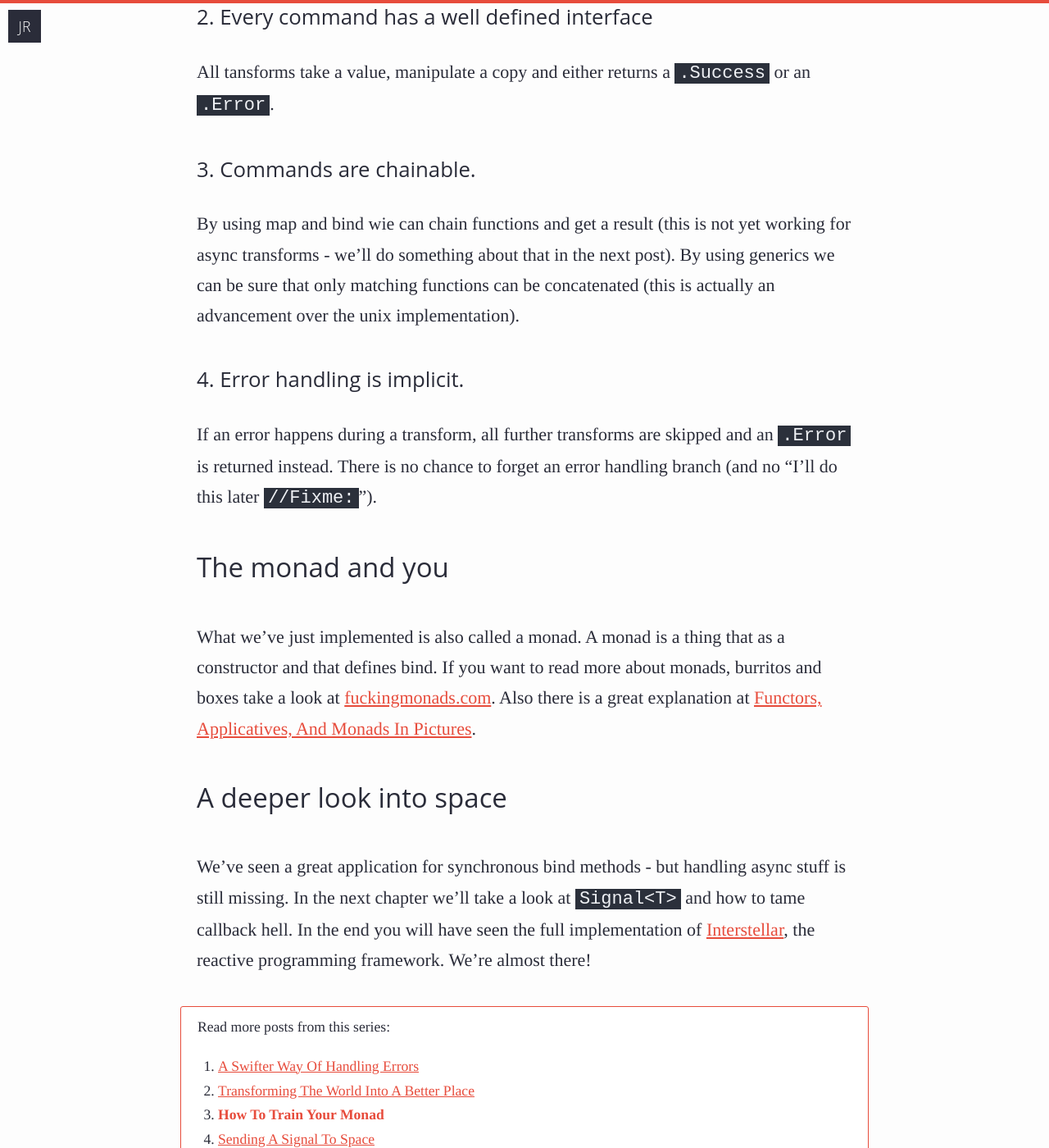
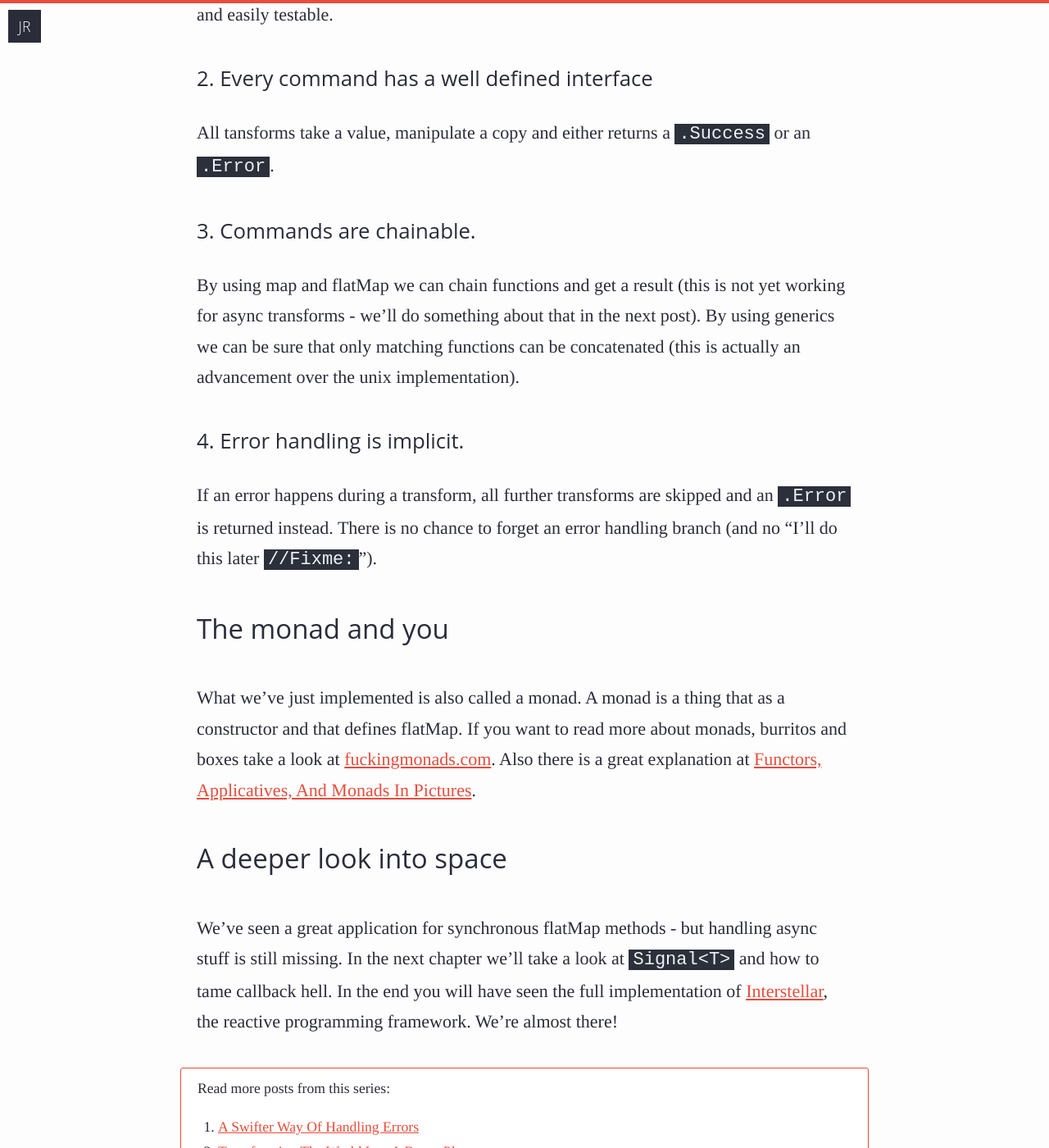
Before and after one commit to JensRavens/jensravens.github.io, a Jekyll site: the page built from _posts/2015-06-09-how-to-train-your-monad.md, in a window 1280 px wide and 1400 px high, scrolled down 5946 px. Shown: the whole window at 82% size. Built offline with Jekyll 4.4.1, drawn with Linux system fonts in a browser that asks for light colours; Markdown is read by kramdown in place of the engine named in the settings; comment, search, counter and statistics services are not loaded; some of the changed text lies outside the part shown.

Commit message:
updated all frp posts to swift 2

````diff
--- a/_posts/2015-06-09-how-to-train-your-monad.md
+++ b/_posts/2015-06-09-how-to-train-your-monad.md
@@ -88,26 +89,26 @@ Let's consider applying a failable transform to a `Result<T>`:
 ```swift
 func toInt(string: String)->Result<Int>{
   if let int = string.toInt() {
-    return .Success(Box(int))
+    return .Success(int)
   } else {
     return .Error(NSError())
   }
 }
 
-Result.Success(Box("Hello World")).map(toInt)(){ result in
+Result.Success("Hello World").map(toInt)(){ result in
   // result is now of type Result<Result<Int>>
 }
 ```
 
 Mapping to a result of a result is actually pretty useless. In the end we'd
 prefer to either have success or a failure. Most languages call this feature
-`flatmap` (because it first maps and then flattens the result), `fmap` or `bind`.
-I'll go with `bind` here.
+`flatMap` (because it first maps and then flattens the result), `fmap` or `bind`.
+I'll go with `flatMap` here (there's something similar on Optional and Array in Swift2).
 
 ```swift
-public func bind<U>(f: T -> Result<U>) -> Result<U> {
+public func flatMap<U>(f: T -> Result<U>) -> Result<U> {
   switch self {
-  case let .Success(v): return f(v.value)
+  case let .Success(v): return f(v)
   case let .Error(error): return .Error(error)
   }
 }
@@ -117,7 +118,7 @@ If the result is a success, the next function is executed, if it's a failure the
 error is returned immediateley. The previous example now looks like this:
 
 ```swift
-Result.Success(Box("Hello World")).bind(toInt)(){ result in
+Result.Success("Hello World").flatMap(toInt)(){ result in
   // result is finally of type Result<Int>
 }
 ```
@@ -126,10 +127,10 @@ This looks a lot nicer. There is still one transform missing: The async failable
 transform:
 
 ```swift
-public func bind<U>(f:(T, (Result<U>->Void))->Void) -> (Result<U>->Void)->Void {
+public func flatMap<U>(f:(T, (Result<U>->Void))->Void) -> (Result<U>->Void)->Void {
   return { g in
     switch self {
-    case let .Success(v): f(v.value, g)
+    case let .Success(v): f(v, g)
     case let .Error(error): g(.Error(error))
     }
   }
@@ -142,13 +143,13 @@ it's completed:
 ```swift
 func toInt(string: String, completion:Result<Int>->Void){
   if let int = string.toInt() {
-    completion(.Success(Box(int)))
+    completion(.Success(int))
   } else {
     completion(.Error(NSError()))
   }
 }
 
-Result.Success(Box("Hello World")).bind(toInt)(){ result in
+Result.Success("Hello World").flatMap(toInt)(){ result in
   // result is again of type Result<Int>
 }
 ```
@@ -162,17 +163,17 @@ ls | grep *.jpg | sort
 ```
 
 ```swift
-let ls = Result.Success(Box(["/home/me.jpg", "home/data.json"]))
+let ls = Result.Success(["/home/me.jpg", "home/data.json"])
 let grep: String->([String]->Result<[String]>) = { pattern in
     return { paths in
-        return .Success(Box(paths))
+        return .Success(paths)
     }
 }
 let sort: [String]->Result<[String]> = { values in
-    return .Success(Box(sorted(values)))
+    return .Success(values.sort())
 }
 
-let chain = ls.bind(grep("*.jpg")).bind(sort) //Result<Array>
+let chain = ls.flatMap(grep("*.jpg")).flatMap(sort) //Result<Array>
 ```
 
 Let's revisit our wishlist:
@@ -189,7 +190,7 @@ an `.Error`.
 
 ### 3. Commands are chainable.
 
-By using map and bind wie can chain functions and get a result (this is not yet
+By using map and flatMap we can chain functions and get a result (this is not yet
 working for async transforms - we'll do something about that in the next post).
 By using generics we can be sure that only matching functions can be concatenated
 (this is actually an advancement over the unix implementation).
@@ -204,14 +205,14 @@ branch (and no "I'll do this later `//Fixme:`").
 ## The monad and you
 
 What we've just implemented is also called a monad. A monad is a thing that as a
-constructor and that defines bind. If you want to read more about monads, burritos
+constructor and that defines flatMap. If you want to read more about monads, burritos
 and boxes take a look at [fuckingmonads.com](http://fuckingmonads.com). Also there
 is a great explanation at
 [Functors, Applicatives, And Monads In Pictures](http://adit.io/posts/2013-04-17-functors,_applicatives,_and_monads_in_pictures.html).
 
 ## A deeper look into space
 
-We've seen a great application for synchronous bind methods - but handling async
+We've seen a great application for synchronous flatMap methods - but handling async
 stuff is still missing. In the next chapter we'll take a look at `Signal<T>` and
 how to tame callback hell. In the end you will have seen the full implementation
 of [Interstellar](https://github.com/JensRavens/Interstellar), the reactive
````
Also changed, not shown: other parts of _posts/2015-06-09-how-to-train-your-monad.md (+3 -2 lines), _posts/2015-05-22-a-swifter-way-of-handling-errors.md (+19 -20 lines), _posts/2015-05-24-transforming-the-world-into-a-better-place.md (+5 -4 lines), _posts/2015-06-15-sending-a-signal-to-space.md (+8 -8 lines), _posts/2015-07-06-wrapping-view-controllers.md (+1 -1 lines), Gemfile.lock.
